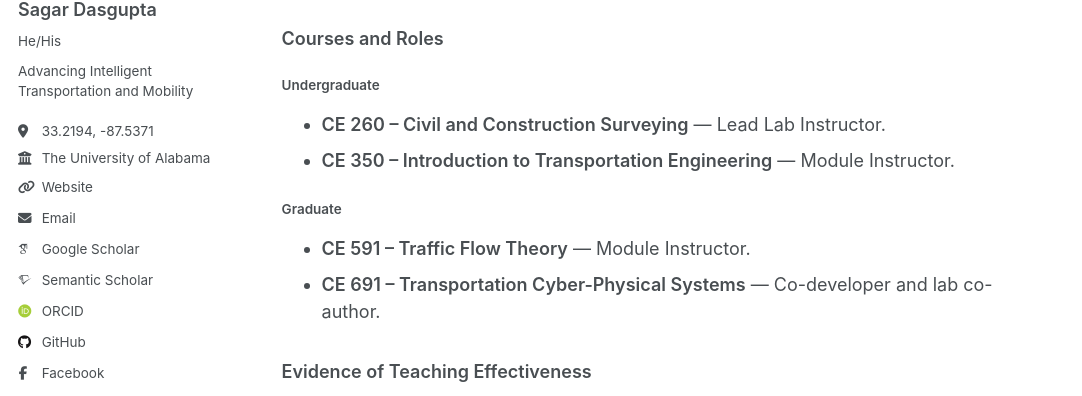
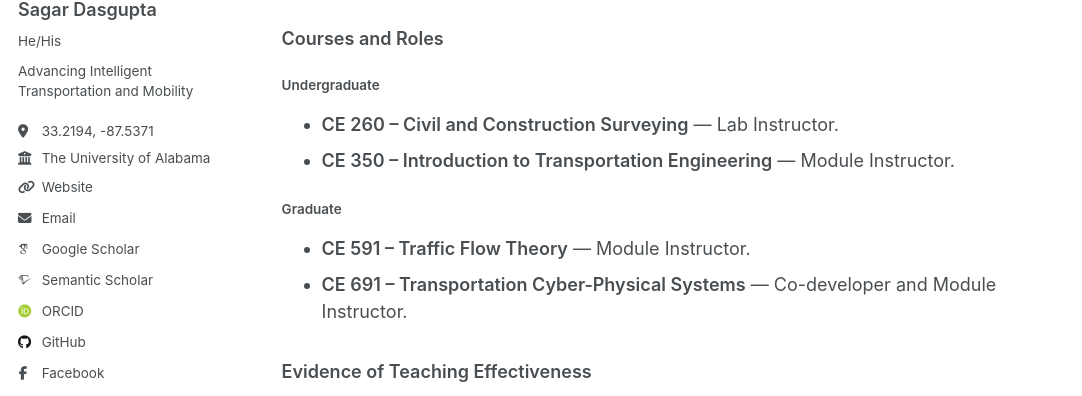
Before and after one commit to s-dasgupta/s-dasgupta.github.io, a Jekyll site: the page built from teaching/index.md, in a window 1280 px wide and 900 px high. Shown: the part 149-545 px from the top of the window, without its empty margins (0-1082 px from the left). Built offline with Jekyll 4.4.1, drawn with Linux system fonts in a browser that asks for light colours; some web fonts are replaced; a script that is not in the unit is left out; our own code applies the rules of GitHub Pages for plain Markdown files.

Commit message:
Update teaching roles in index.md

```diff
--- a/teaching/index.md
+++ b/teaching/index.md
@@ -6,12 +6,12 @@ toc: true
 ---
 ### Courses and Roles
 #### Undergraduate
-- **CE 260 – Civil and Construction Surveying** — Lead Lab Instructor.
+- **CE 260 – Civil and Construction Surveying** — Lab Instructor.
 - **CE 350 – Introduction to Transportation Engineering** — Module Instructor.
 
 #### Graduate
 - **CE 591 – Traffic Flow Theory** — Module Instructor.
-- **CE 691 – Transportation Cyber-Physical Systems** — Co-developer and lab co-author.
+- **CE 691 – Transportation Cyber-Physical Systems** — Co-developer and Module Instructor.
 
 ### Evidence of Teaching Effectiveness
 - **International Teaching Assistant Program – Full Pass** (UA, Apr 15, 2021).
```
